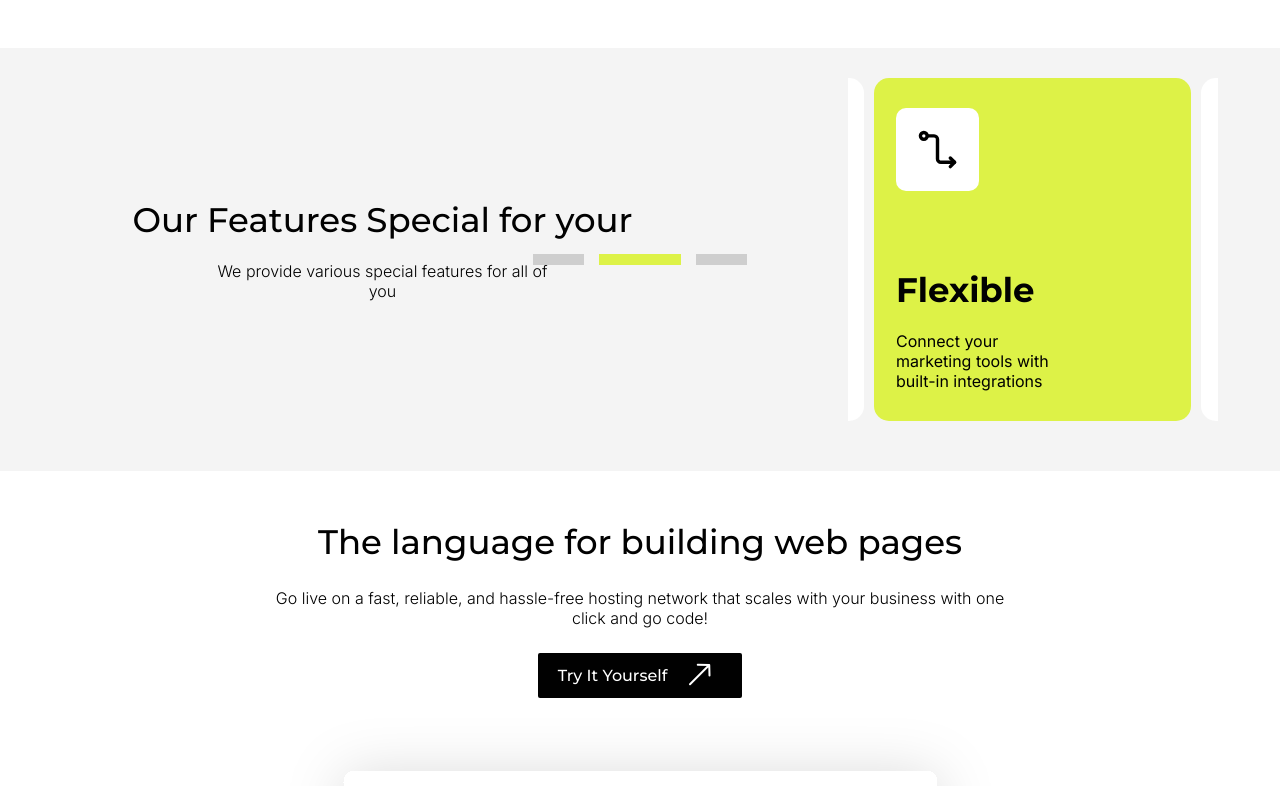
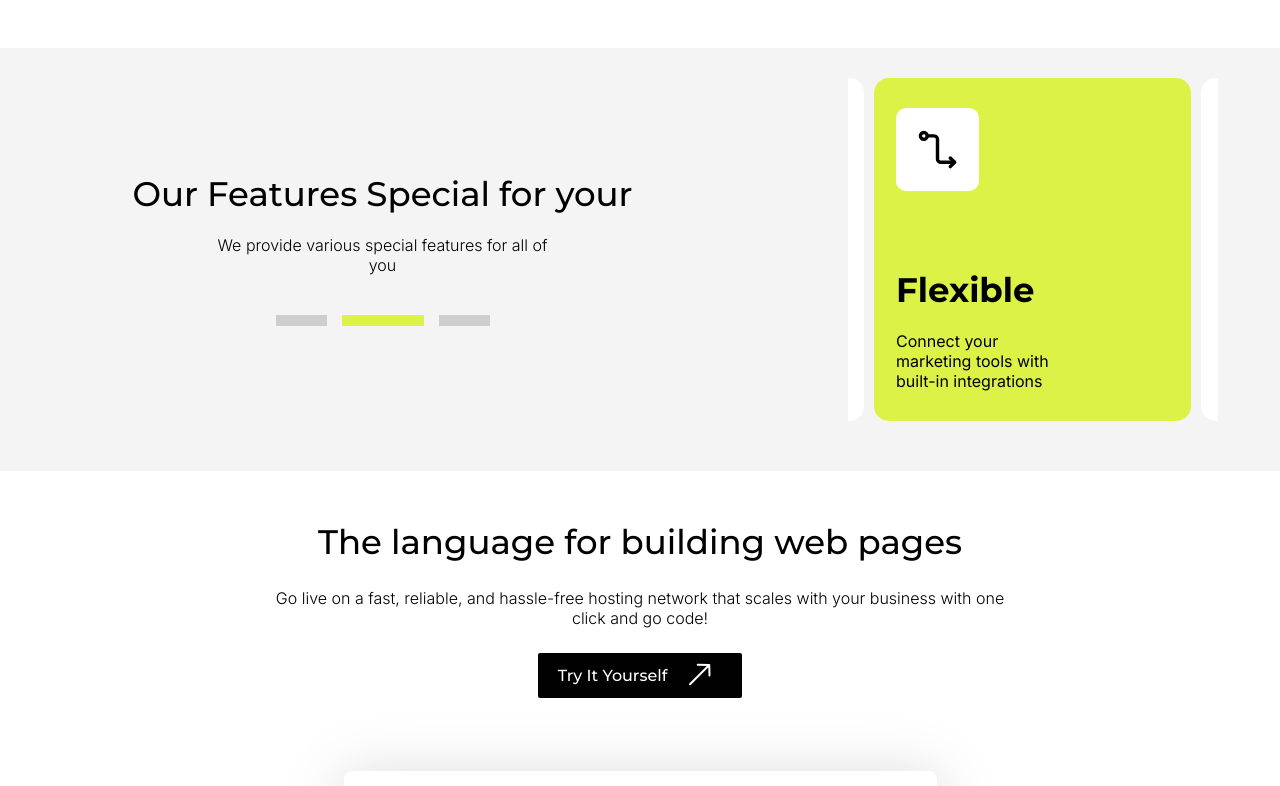
Before and after one commit to PedroRibeir0/coding, a React (Vite) app: page / in a window 1280 px wide. Shown: the part 967-1753 px from the top of the page. Built offline with nearby package versions, Linux system fonts and the light colour scheme.

Commit message:
responsive

```diff
--- a/src/components/Header.jsx
+++ b/src/components/Header.jsx
@@ -1,38 +1,6 @@
 import Logo from "./Logo";
-import { useState, useEffect } from "react";
 
-export default function Header() {
-
-  const [isMenuOpen, setIsMenuOpen] = useState(true)
-  const [scrolled, setScrolled] = useState(false);
-
-
-  useEffect(() => {
-    function handleScroll(){
-      setScrolled(window.scrollY > 0);
-    }
-
-    window.addEventListener('scroll', handleScroll);
-
-    return () => {
-      window.removeEventListener('scroll', handleScroll);
-    };
-  }, []);
-
-  useEffect(() => {
-    if (!isMenuOpen) return;
-
-    function handleClickOutsideMenu(e){
-      let noMenu = window.innerWidth / 100 * 50;
-      if (e.clientX <= noMenu) setIsMenuOpen(false);
-    };
-
-    window.addEventListener('click', handleClickOutsideMenu);
-
-    return () => {
-      window.removeEventListener('click', handleClickOutsideMenu);
-    };
-  }, [isMenuOpen]);
+export default function Header({isMenuOpen, handleMenuClick, scrolled}) {
 
   function Menu(){
     return(
@@ -58,7 +26,7 @@ export default function Header() {
           src="/images/menu-icon.svg"
           alt="menu-icon"
           className="menu-icon"
-          onClick={()=> setIsMenuOpen(true)}
+          onClick={handleMenuClick}
         />
     </header>
     {isMenuOpen && <Menu/>}
--- a/src/css/index/_features.scss
+++ b/src/css/index/_features.scss
@@ -52,13 +52,13 @@
         }
 
         .carrousel-container{
-            cursor: grab;
             display: flex;
             justify-content: center;
             align-items: center;
             gap: 10px;
             list-style: none;
             touch-action: none;
+            transition: all .3s cubic-bezier(0.175, 0.885, 0.32, 1.275);
 
             .feature-card{
                 background-color: $white;
@@ -104,9 +104,6 @@
         display: flex;
         justify-content: center;
         align-items: center;
-        @media screen and (min-width: 1024px){
-            position: absolute;
-        }
 
         .bars-list{
             display: flex;
@@ -120,6 +117,10 @@
                 width: 51px;
                 height: 11px;
                 background-color: darken($color: $gray, $amount: 15);
+
+                @media screen and (min-width: 1024px){
+                    cursor: pointer;
+                }
             }
 
             .bar.current{
--- a/src/css/index/index.css
+++ b/src/css/index/index.css
@@ -451,13 +451,13 @@ header.shadow {
   }
 }
 .features .features-carrousel .carrousel-container {
-  cursor: grab;
   display: flex;
   justify-content: center;
   align-items: center;
   gap: 10px;
   list-style: none;
   touch-action: none;
+  transition: all 0.3s cubic-bezier(0.175, 0.885, 0.32, 1.275);
 }
 .features .features-carrousel .carrousel-container .feature-card {
   background-color: #ffffff;
@@ -503,11 +503,6 @@ header.shadow {
   justify-content: center;
   align-items: center;
 }
-@media screen and (min-width: 1024px) {
-  .features .carrousel-bar {
-    position: absolute;
-  }
-}
 .features .carrousel-bar .bars-list {
   display: flex;
   list-style: none;
@@ -520,6 +515,11 @@ header.shadow {
   width: 51px;
   height: 11px;
   background-color: #cecece;
+}
+@media screen and (min-width: 1024px) {
+  .features .carrousel-bar .bars-list .bar {
+    cursor: pointer;
+  }
 }
 .features .carrousel-bar .bars-list .bar.current {
   width: 82px;
--- a/src/pages/home/Features.jsx
+++ b/src/pages/home/Features.jsx
@@ -2,7 +2,7 @@ import { Link } from "react-router-dom"
 import { useState, useRef, useEffect } from "react"
 import { motion } from 'framer-motion'
 
-export default function Features() {
+export default function Features({isMobile}) {
 
     const FeaturesList = [
         {
@@ -31,14 +31,20 @@ export default function Features() {
         setWidth(carrousel.current.scrollWidth/ FeaturesList.length)
     },[])
 
-
     function handleDrag(e){
         let move = Math.trunc(Number(carrousel.current.style.transform.slice(11,17)))
-        console.log(move)
         if (move >= 280) setCurrent(0)
         else if (move < 50 && move >= -20) setCurrent(1)
         else if (move < -250) setCurrent(2)
+    }
 
+    function changeSelectedBar(e){
+        if (isMobile) return
+        let id = e.target.id
+        carrousel.current.style.transform = `translateX(${
+            id == 0 ? width : id == 1 ? 0 : -width
+        }px)`
+        setCurrent(id)
     }
 
     return (
@@ -48,13 +54,25 @@ export default function Features() {
             <p>
                 We provide various special features for all of you
             </p>
+            <div className="carrousel-bar">
+            <ul className="bars-list">
+                {[0,1,2].map(item=>
+                <li
+                id={item}
+                onClick={changeSelectedBar}
+                key={item}
+                className={`bar ${item == current ? 'current': ''}`}>
+                </li>)}
+            </ul>
+        </div>
         </div>
         <motion.div className="features-carrousel">
             <motion.ul
             onDrag={handleDrag}
             className="carrousel-container"
-            whileTap={{cursor: 'grabbing'}}
-            drag="x"
+            whileTap={{cursor: isMobile ? 'grabbing' : 'normal'}}
+            whileHover={{cursor: isMobile ? 'grab' : 'normal'}}
+            drag={isMobile ? "x" : ''}
             dragConstraints={{right: width, left: -width}}
             dragElastic={0}
             dragMomentum={false}
@@ -71,9 +89,6 @@ export default function Features() {
                     )})}
             </motion.ul>
         </motion.div>
-        <div className="carrousel-bar">
-            <ul className="bars-list">{[0,1,2].map(item=><li key={item} className={`bar ${item == current ? 'current': ''}`}></li>)}</ul>
-        </div>
     </section>
   )
 }
--- a/src/pages/home/Index.jsx
+++ b/src/pages/home/Index.jsx
@@ -1,4 +1,5 @@
 'use client'
+import { useState, useEffect } from 'react'
 import Footer from '../../components/Footer'
 import Header from '../../components/Header'
 import MainButton from '../../components/MainButton'
@@ -9,18 +10,73 @@ import Improve from './Improve'
 import Packages from './Packages'
 import WebPages from './WebPages'
 
+export default function Index() {
 
-export default function Index() {
+  const [isMobile, setIsMobile] = useState(true)
+  const [isMenuOpen, setIsMenuOpen] = useState(false)
+  const [scrolled, setScrolled] = useState(false);
+
+  console.log(isMobile)
+
+  useEffect(() => {
+    function handleResize(){
+      setIsMenuOpen(window.innerWidth >= 1024);
+      setIsMobile(window.innerWidth < 1024);
+    };
+    window.addEventListener('load', handleResize);
+    window.addEventListener('resize', handleResize);
+
+    return () => {
+      window.removeEventListener('resize', handleResize);
+    };
+  }, []);
+
+  function handleMenuClick(){
+    setIsMenuOpen(true)
+  }
+
+  useEffect(() => {
+    if (!isMenuOpen) return;
+
+    function handleClickOutsideMenu(e){
+      let noMenu = window.innerWidth / 100 * 50;
+      if (e.clientX <= noMenu) setIsMenuOpen(false);
+    };
+
+    window.addEventListener('click', handleClickOutsideMenu);
+
+    return () => {
+      window.removeEventListener('click', handleClickOutsideMenu);
+    };
+  }, [isMenuOpen]);
+
+
+  useEffect(() => {
+    function handleScroll() {
+      if (isMobile) setScrolled(window.scrollY > 0);
+    }
+
+    window.addEventListener('scroll', handleScroll);
+
+    return () => {
+      window.removeEventListener('scroll', handleScroll);
+    };
+  }, [isMobile]);
+
   return (
     <div className='home'>
-        <Header/>
+        <Header
+        isMenuOpen={isMenuOpen}
+        handleMenuClick={handleMenuClick}
+        scrolled={scrolled}
+        />
         <Improve/>
         <section className='brands'>
           {['edx', 'udemy', 'coursera'].map(item=>{
             return <img key={item} className="brand-logo" src={`/images/${item}-logo.svg`} alt={`${item}-logo`} />
           })}
         </section>
-        <Features/>
+        <Features isMobile={isMobile}/>
         <WebPages/>
         <GetUp/>
         <Packages/>
```
Also changed, not shown: 1 other file (tests, documents, lock files or other folders).
